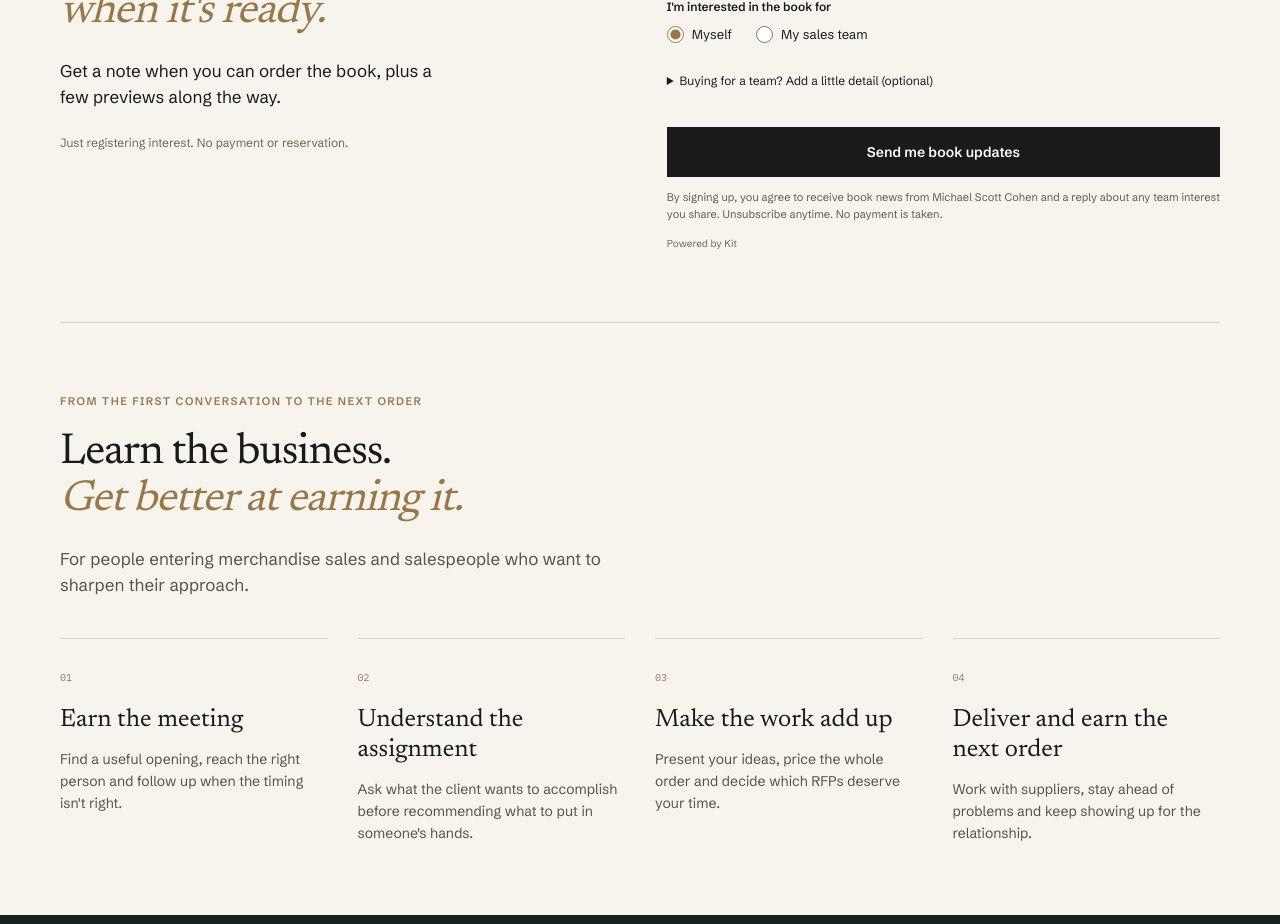
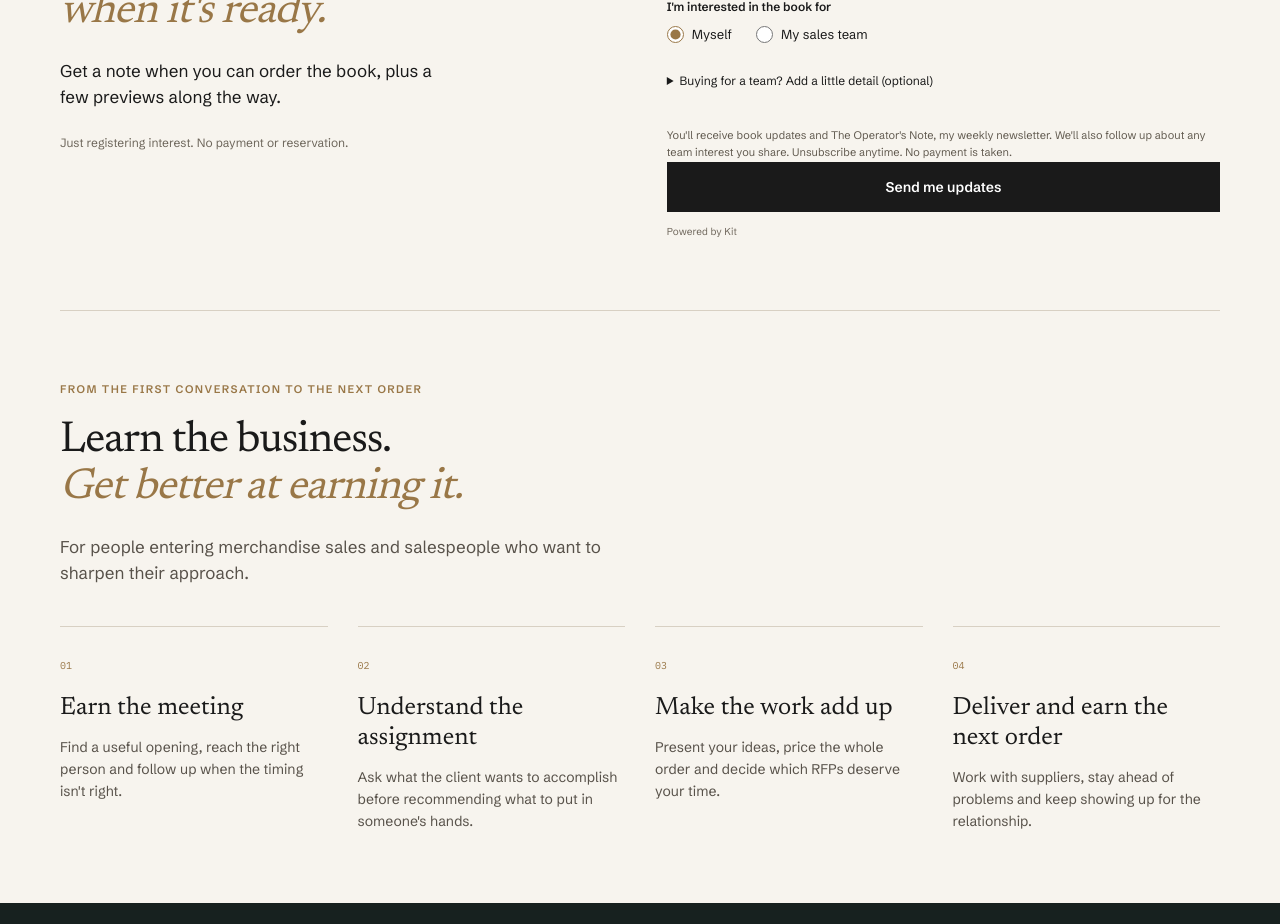
Before and after one commit to michaelscottcohen-lang/michael-scott-cohen, a Next.js app: page /book in a window 1280 px wide. Shown: the part 1060-1984 px from the top of the page. Built offline with nearby package versions, Linux system fonts and the light colour scheme.

Commit message:
Clarify book signup includes The Operator's Note

```diff
--- a/src/components/book-interest-form.tsx
+++ b/src/components/book-interest-form.tsx
@@ -11,12 +11,13 @@ declare global {
 
 // Kit's generated HTML embed for the dedicated book-interest form.
 // CK handles the real response, double opt-in, errors and any verification.
-// No newsletter subscription or payment is submitted by this form.
+// Michael's approved signup includes book updates and The Operator's Note.
+// No payment is submitted by this form.
 const kitOptions = {
   settings: {
     after_subscribe: {
       action: "message",
-      success_message: "Thanks for your interest in the book. Check your inbox to confirm book updates from Michael Scott Cohen. No payment or reservation is required.",
+      success_message: "Thanks for your interest in the book. Check your inbox to confirm book updates and The Operator's Note, my weekly newsletter. No payment or reservation is required.",
       redirect_url: "",
     },
     analytics: {},
@@ -62,8 +63,8 @@ export default function BookInterestForm({ initialInterest = "individual" }: { i
                 <div><label htmlFor="book-quantity">Approximate quantity</label><select id="book-quantity" name="fields[book_quantity]" defaultValue=""><option value="">Not sure yet</option><option value="1-24">1–24 copies</option><option value="25-49">25–49 copies</option><option value="50-99">50–99 copies</option><option value="100-249">100–249 copies</option><option value="250+">250+ copies</option></select></div>
               </div>
             </details>
-            <button type="submit" data-element="submit"><span className={styles.buttonIdle}>Send me book updates</span><span className={styles.buttonBusy}>Submitting…</span></button>
-            <p className={styles.formNote}>By signing up, you agree to receive book news from Michael Scott Cohen and a reply about any team interest you share. Unsubscribe anytime. No payment is taken.</p>
+            <p className={styles.formNote}>You&apos;ll receive book updates and The Operator&apos;s Note, my weekly newsletter. We&apos;ll also follow up about any team interest you share. Unsubscribe anytime. No payment is taken.</p>
+            <button type="submit" data-element="submit"><span className={styles.buttonIdle}>Send me updates</span><span className={styles.buttonBusy}>Submitting…</span></button>
           </div>
           <p className={styles.kitCredit}><a href="https://kit.com/features/forms" target="_blank" rel="noopener noreferrer">Powered by Kit</a></p>
         </div>
```
